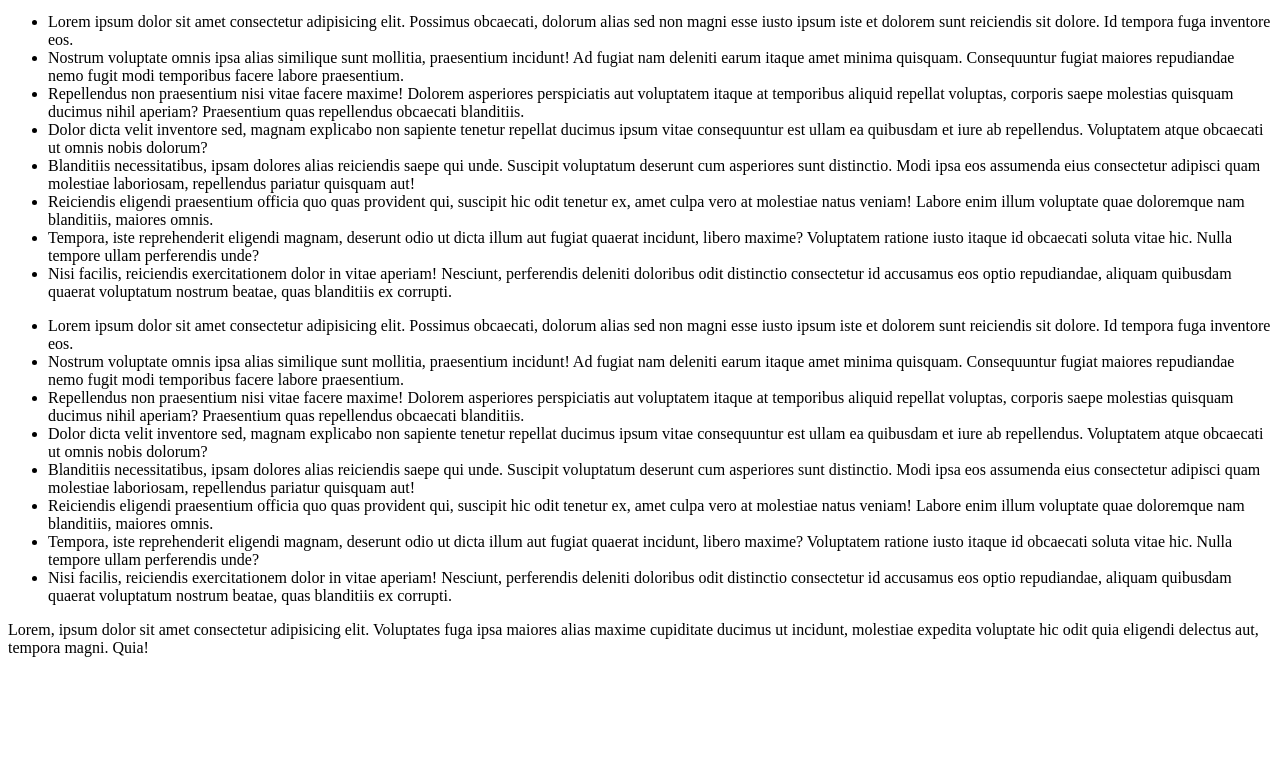
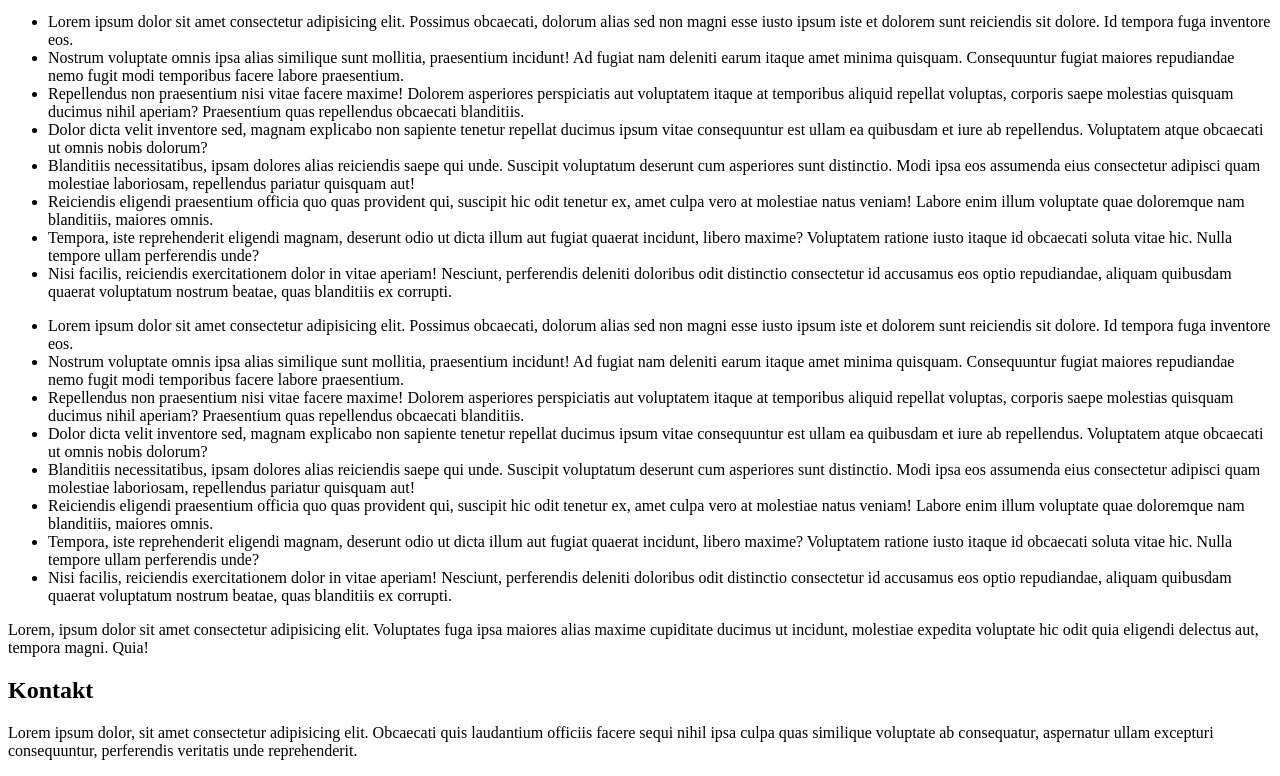
Before and after one commit to przemyslaw-putera/test02, a plain HTML site: page index.html in a window 1280 px wide. Shown: the part 119-895 px from the top of the page. Before the commit the page ends 800 px from the top, so only its background shows below. Drawn offline with Linux system fonts and the light colour scheme.

Commit message:
add contact section

```diff
--- a/index.html
+++ b/index.html
@@ -80,6 +80,14 @@
         ducimus ut incidunt, molestiae expedita voluptate hic odit quia eligendi delectus aut, tempora magni. Quia!
     </p>
 
+
+    <!-- SECTION CONTANT -->
+    <section>
+        <h2>Kontakt</h2>
+        <p>Lorem ipsum dolor, sit amet consectetur adipisicing elit. Obcaecati quis laudantium officiis facere sequi
+            nihil ipsa culpa quas similique voluptate ab consequatur, aspernatur ullam excepturi consequuntur,
+            perferendis veritatis unde reprehenderit.</p>
+    </section>
 </body>
 
 </html>
```
